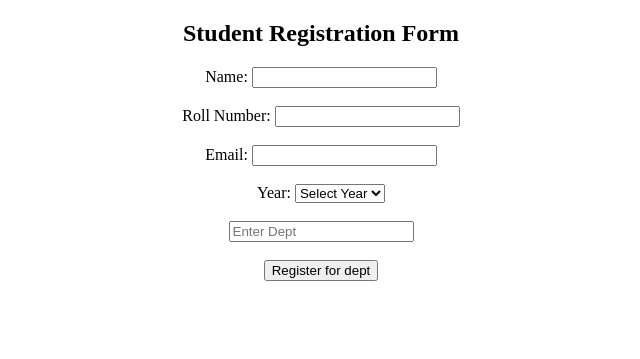
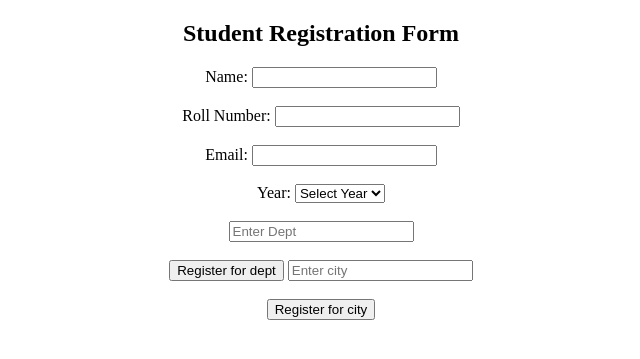
Before and after one commit to bhavyapokala2/week3d, a Flask app: page /register in a window 1280 px wide. Shown: the top 359 px of the page, without its empty margins (319-959 px from the left). Run offline with Flask 3, Linux system fonts and the light colour scheme.

Commit message:
added city field

```diff
--- a/templates/register.html
+++ b/templates/register.html
@@ -26,6 +26,8 @@
         </select><br><br>
         <input type="text" name="department" placeholder="Enter Dept"><br><br>
         <button type="submit">Register for dept</button>
+        <input type="text" name="city" placeholder="Enter city"><br><br>
+        <button type="submit">Register for city</button>
     </form>
     </center>
 </body>
```
